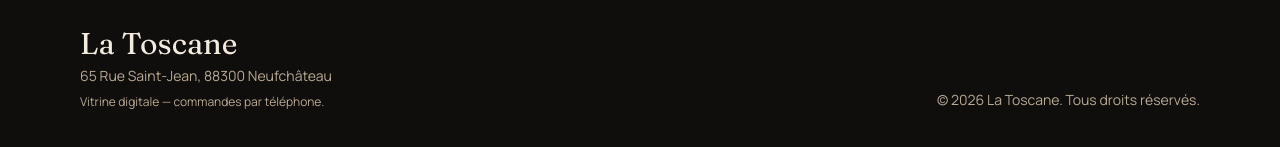
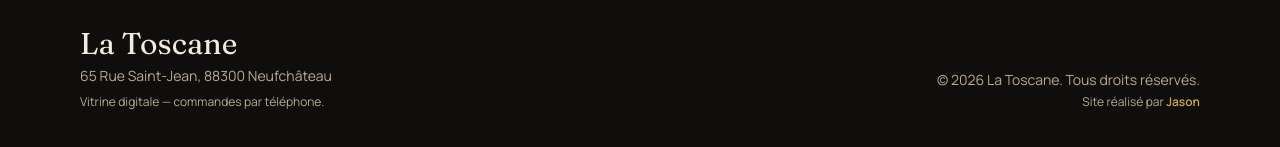
Before and after one commit to Jason54jg/La-toscane, a Next.js app: page / in a window 1280 px wide. Shown: the part 5436-5583 px from the top of the page. Built offline with nearby package versions, Linux system fonts and the light colour scheme; no server answers.

Commit message:
Add "Website by Jason" credit to the footer
Show the credit under the copyright line (FR/EN), with a link to the
GitHub profile.

```diff
--- a/src/components/Footer.tsx
+++ b/src/components/Footer.tsx
@@ -17,9 +17,22 @@ export function Footer() {
           </p>
           <p className="mt-2 text-xs text-muted">{t.footer.made}</p>
         </div>
-        <p className="text-sm text-muted">
-          © {year} La Toscane. {t.footer.rights}
-        </p>
+        <div className="text-sm text-muted md:text-right">
+          <p>
+            © {year} La Toscane. {t.footer.rights}
+          </p>
+          <p className="mt-1 text-xs">
+            {t.footer.credit}{" "}
+            <a
+              href="https://github.com/Jason54jg"
+              target="_blank"
+              rel="noopener noreferrer"
+              className="font-semibold text-gold transition hover:text-gold-soft"
+            >
+              Jason
+            </a>
+          </p>
+        </div>
       </div>
     </footer>
   );
--- a/src/i18n/dictionaries.ts
+++ b/src/i18n/dictionaries.ts
@@ -111,6 +111,7 @@ export const dictionaries = {
     footer: {
       rights: "Tous droits réservés.",
       made: "Vitrine digitale — commandes par téléphone.",
+      credit: "Site réalisé par",
     },
   },
   en: {
@@ -223,6 +224,7 @@ export const dictionaries = {
     footer: {
       rights: "All rights reserved.",
       made: "Digital storefront — orders by phone.",
+      credit: "Website by",
     },
   },
 } as const;
```
